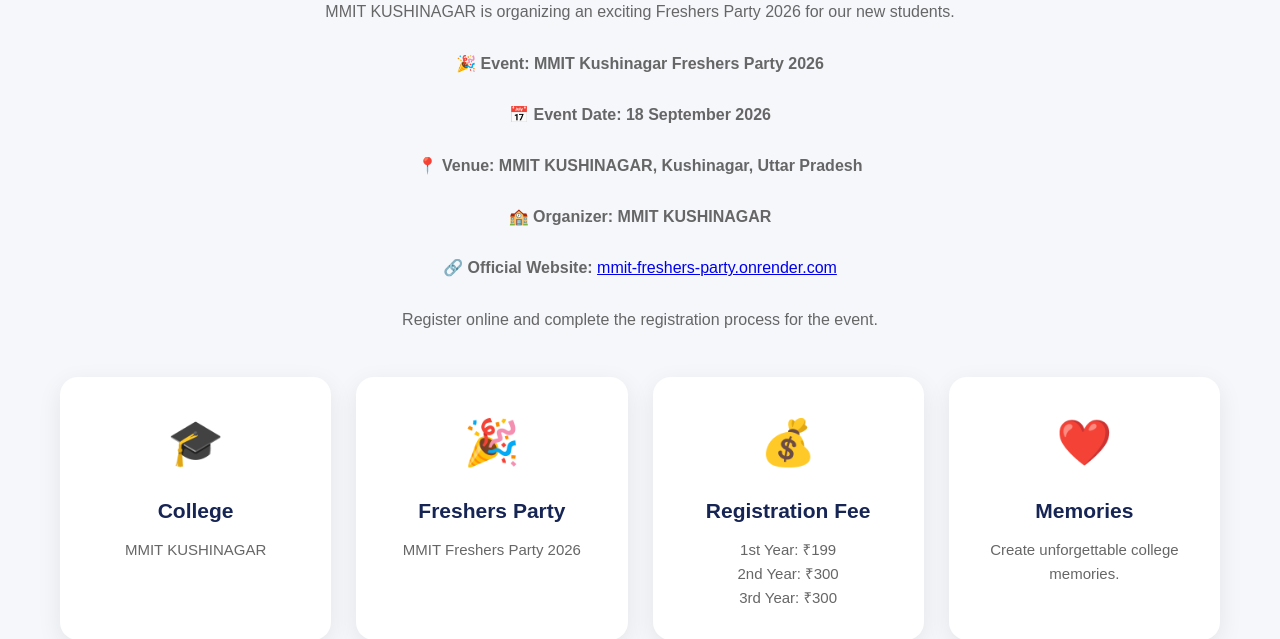
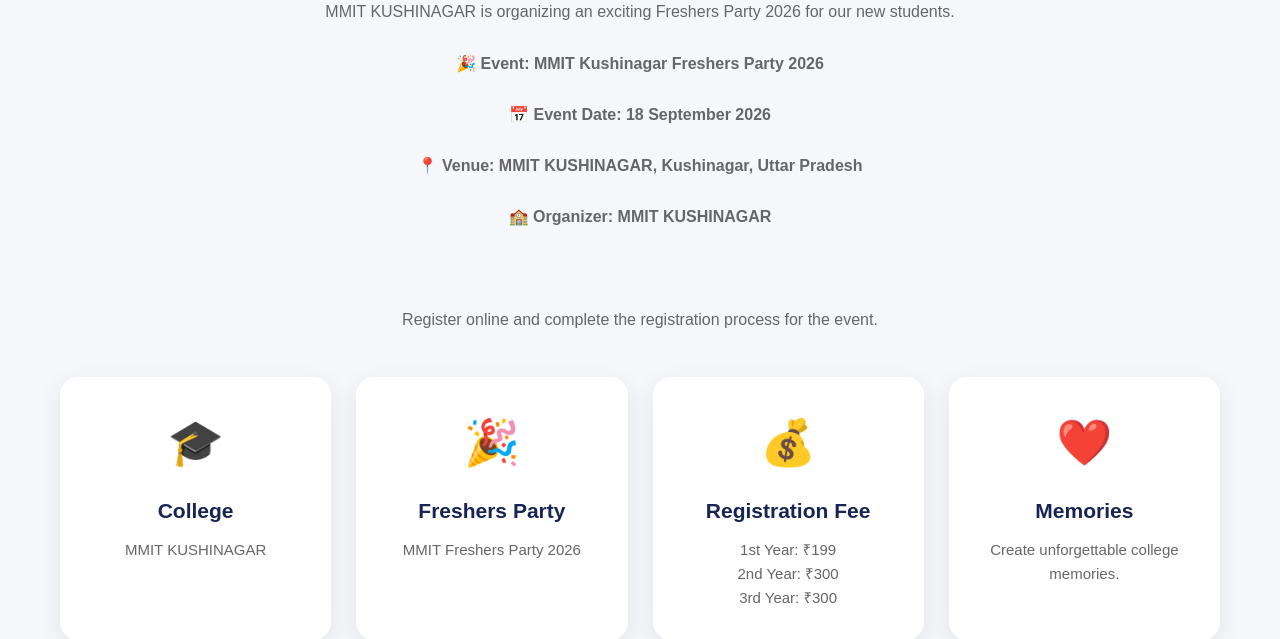
Before and after one commit to rajnish740/MMIT-Freshers-Party, a Flask app: page / in a window 1280 px wide. Shown: the part 1146-1785 px from the top of the page. Run offline with Flask 3, Linux system fonts and the light colour scheme; some libraries are stand-ins or nearby versions.

Commit message:
Remove official website link

```diff
--- a/templates/index.html
+++ b/templates/index.html
@@ -1202,10 +1202,6 @@
 
     <br><br>
 
-    🔗 <strong>Official Website:</strong>
-    <a href="https://mmit-freshers-party.onrender.com/">
-        mmit-freshers-party.onrender.com
-    </a>
 
     <br><br>
 
```
